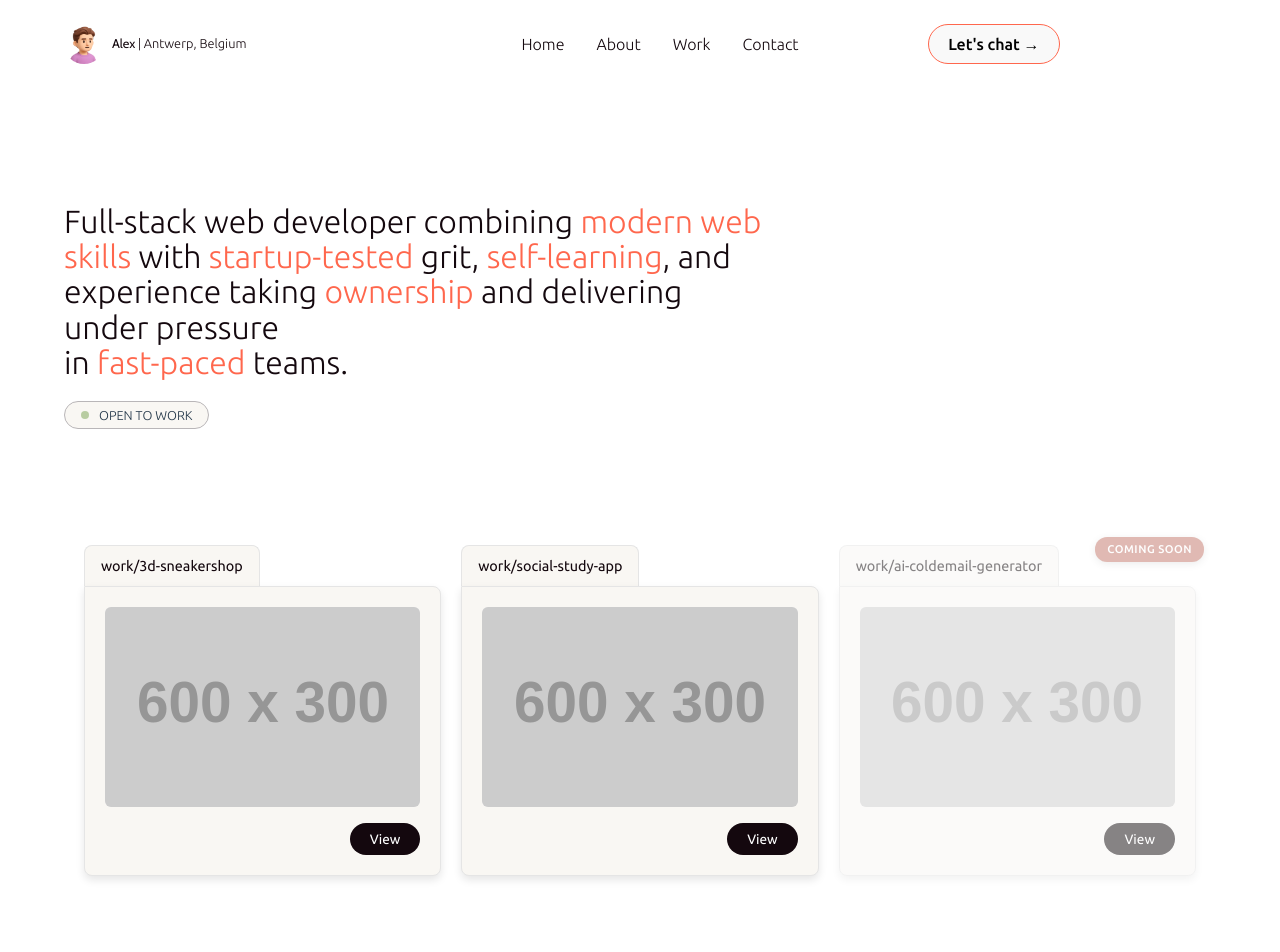
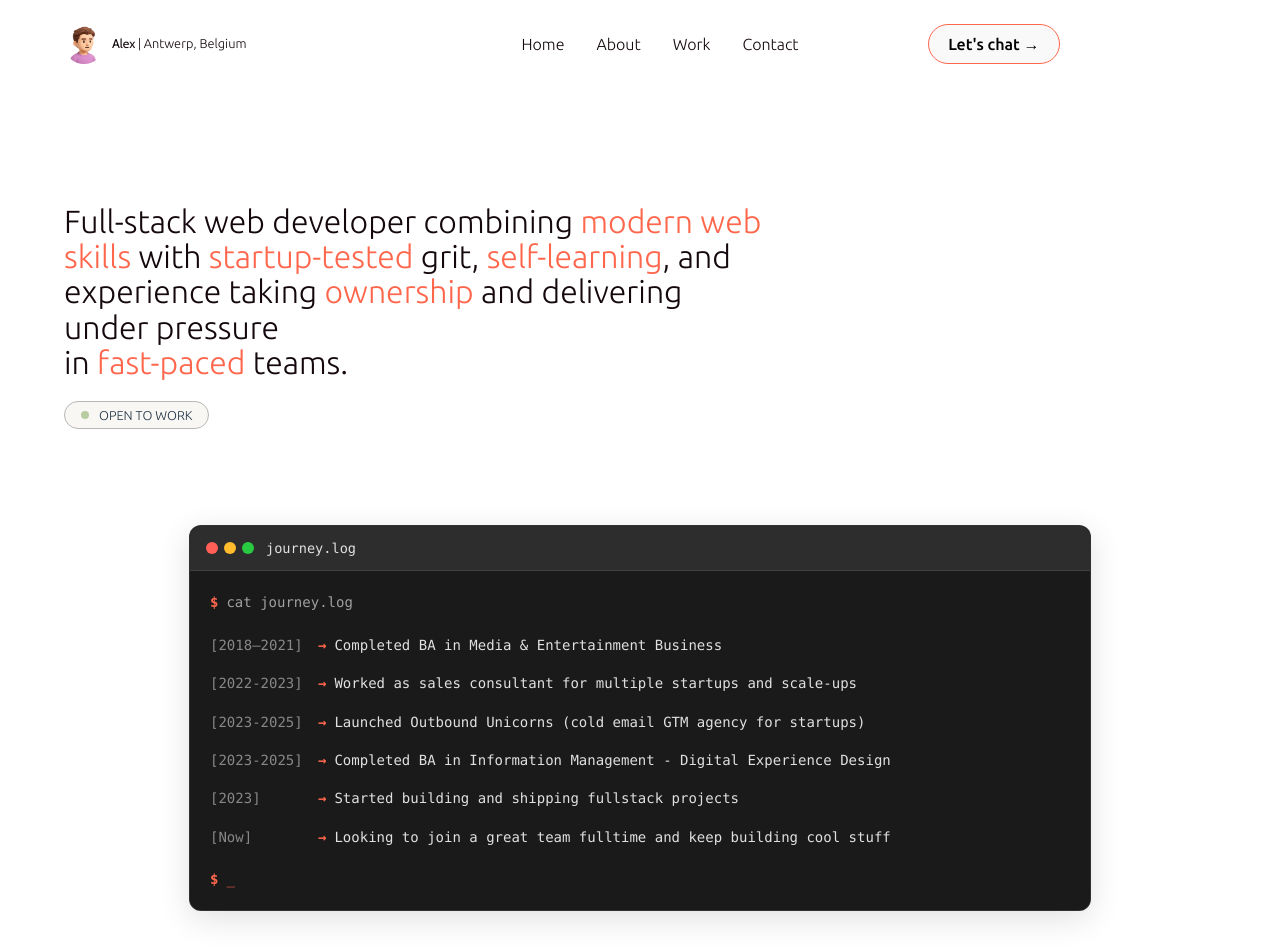
Before and after one commit to atoolate/portfolio-rebuild, a Vue app: page / in a window 1280 px wide. Shown: the top 952 px of the page. Built offline with nearby package versions, Linux system fonts and the light colour scheme.

Commit message:
feat: update page title and add AboutMe component with terminal-style journey log

```diff
--- a/index.html
+++ b/index.html
@@ -4,7 +4,7 @@
     <meta charset="UTF-8" />
     <link rel="icon" type="image/svg+xml" href="./src/assets/avatarAlex.png" />
     <meta name="viewport" content="width=device-width, initial-scale=1.0" />
-    <title>Portfolio - Alex</title>
+    <title>Alex | Software Developer</title>
     <!-- google fonts (Cabin & Ubuntu) -->
     <link rel="preconnect" href="https://fonts.googleapis.com">
     <link rel="preconnect" href="https://fonts.gstatic.com" crossorigin>
--- /dev/null
+++ b/src/components/AboutMe.vue
@@ -0,0 +1,215 @@
+<template>
+  <section class="about-section">
+
+    <div class="terminal-container">
+      <div class="terminal-header">
+        <div class="terminal-buttons">
+          <div class="terminal-button close"></div>
+          <div class="terminal-button minimize"></div>
+          <div class="terminal-button maximize"></div>
+        </div>
+        <div class="terminal-title">journey.log</div>
+      </div>
+
+      <div class="terminal-content">
+        <div class="terminal-prompt">
+          <span class="prompt-symbol">$</span>
+          <span class="prompt-command">cat journey.log</span>
+        </div>
+
+        <div v-for="(line, index) in journey" :key="index" class="log-entry">
+          <span class="timestamp">[{{ line.date }}]</span>
+          <span class="arrow">→</span>
+          <span class="message">{{ line.message }}</span>
+        </div>
+
+        <div class="terminal-prompt current">
+          <span class="prompt-symbol">$</span>
+          <span class="cursor">_</span>
+        </div>
+      </div>
+    </div>
+  </section>
+</template>
+
+<script setup>
+const journey = [
+  { date: '2018–2021', message: 'Completed BA in Media & Entertainment Business' },
+  { date: '2022-2023', message: 'Worked as sales consultant for multiple startups and scale-ups' },
+  { date: '2023-2025', message: 'Launched Outbound Unicorns (cold email GTM agency for startups)' },
+  { date: '2023-2025', message: 'Completed BA in Information Management - Digital Experience Design' },
+  { date: '2023', message: 'Started building and shipping fullstack projects' },
+  { date: 'Now', message: 'Looking to join a great team fulltime and keep building cool stuff' },
+];
+</script>
+
+<style scoped>
+.about-section {
+    margin-bottom: var(--section-spacing);
+}
+
+.terminal-container {
+  max-width: 900px;
+  margin: 0 auto;
+  background: #1a1a1a;
+  border-radius: 12px;
+  overflow: hidden;
+  box-shadow: 0 8px 32px rgba(0, 0, 0, 0.12);
+  border: 1px solid rgba(255, 255, 255, 0.1);
+}
+
+.terminal-header {
+  background: #2d2d2d;
+  padding: 12px 16px;
+  display: flex;
+  align-items: center;
+  gap: 12px;
+  border-bottom: 1px solid rgba(255, 255, 255, 0.1);
+}
+
+.terminal-buttons {
+  display: flex;
+  gap: 6px;
+}
+
+.terminal-button {
+  width: 12px;
+  height: 12px;
+  border-radius: 50%;
+  cursor: pointer;
+}
+
+.terminal-button.close {
+  background: #ff5f57;
+}
+
+.terminal-button.minimize {
+  background: #ffbd2e;
+}
+
+.terminal-button.maximize {
+  background: #28ca42;
+}
+
+.terminal-title {
+  font-family: 'SF Mono', 'Monaco', 'Inconsolata', 'Roboto Mono', monospace;
+  font-size: 0.85rem;
+  color: #e0e0e0;
+  font-weight: 500;
+}
+
+.terminal-content {
+  padding: 20px;
+  background: #1a1a1a;
+  font-family: 'SF Mono', 'Monaco', 'Inconsolata', 'Roboto Mono', monospace;
+  font-size: 14px;
+  line-height: 1.6;
+}
+
+.terminal-prompt {
+  color: #e0e0e0;
+  margin-bottom: 16px;
+  display: flex;
+  align-items: center;
+  gap: 8px;
+}
+
+.terminal-prompt.current {
+  margin-bottom: 0;
+  margin-top: 16px;
+}
+
+.prompt-symbol {
+  color: var(--primary-color);
+  font-weight: 600;
+}
+
+.prompt-command {
+  color: #a0a0a0;
+}
+
+.cursor {
+  color: var(--primary-color);
+  animation: blink 1s infinite;
+}
+
+@keyframes blink {
+  0%, 50% { opacity: 1; }
+  51%, 100% { opacity: 0; }
+}
+
+.log-entry {
+  margin-bottom: 8px;
+  display: flex;
+  align-items: flex-start;
+  gap: 8px;
+  padding: 4px 0;
+  transition: all 0.2s ease;
+}
+
+.log-entry:hover {
+  background: rgba(255, 103, 77, 0.05);
+  border-radius: 4px;
+  padding-left: 8px;
+  margin-left: -8px;
+  margin-right: -8px;
+}
+
+.timestamp {
+  color: #888;
+  font-weight: 500;
+  flex-shrink: 0;
+  min-width: 100px;
+}
+
+.arrow {
+  color: var(--primary-color);
+  font-weight: 600;
+  flex-shrink: 0;
+}
+
+.message {
+  color: #e0e0e0;
+  flex: 1;
+}
+
+/* Mobile responsiveness */
+@media (max-width: 768px) {
+  .terminal-container {
+    margin: 0 1rem;
+  }
+
+  .terminal-content {
+    padding: 16px;
+    font-size: 13px;
+  }
+
+  .log-entry {
+    flex-direction: column;
+    gap: 4px;
+  }
+
+  .timestamp {
+    min-width: auto;
+  }
+
+  .section-header {
+    margin-bottom: 2rem;
+  }
+}
+
+@media (max-width: 480px) {
+  .terminal-content {
+    padding: 12px;
+    font-size: 12px;
+  }
+
+  .terminal-header {
+    padding: 10px 12px;
+  }
+
+  .terminal-title {
+    font-size: 0.8rem;
+  }
+}
+</style>
--- a/src/style.css
+++ b/src/style.css
@@ -15,6 +15,7 @@
 
   /* font variables */
   --font-family-body: 'Cabin', sans-serif;
+  --font-family-heading: 'Ubuntu', sans-serif;
 
   /* layout variables */
   --container-max-width: 1200px;
--- a/src/views/Home.vue
+++ b/src/views/Home.vue
@@ -3,7 +3,7 @@ import { ref } from 'vue'
 import Navbar from '../components/Navbar.vue'
 import Hero from '../components/Hero.vue'
 import WorkOverview from '../components/WorkOverview.vue'
-
+import AboutMe from '../components/AboutMe.vue'
 const count = ref(0)
 
 </script>
@@ -13,6 +13,7 @@ const count = ref(0)
     <Navbar />
     <main>
         <Hero />
+        <AboutMe />
         <WorkOverview />
     </main>
   </body>
```
